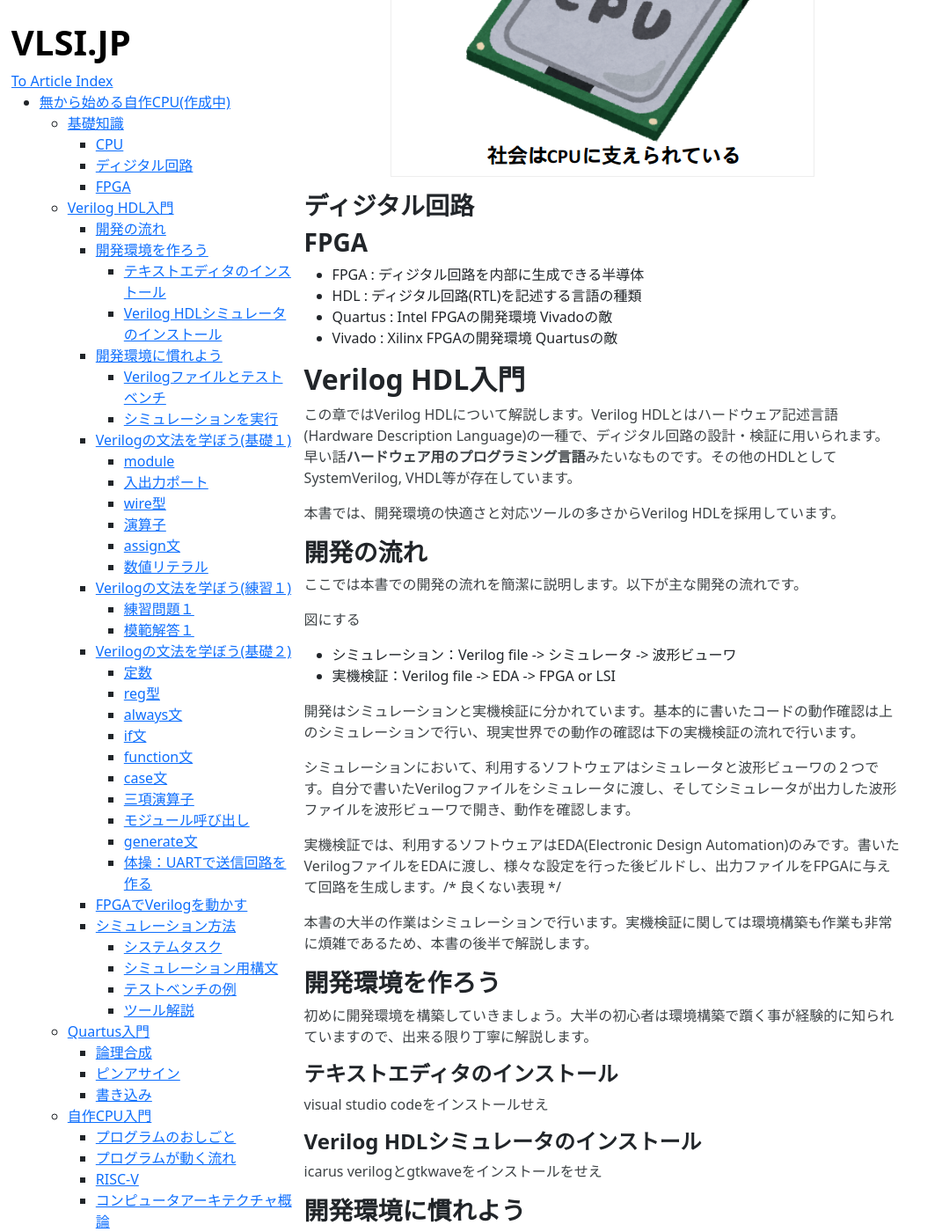
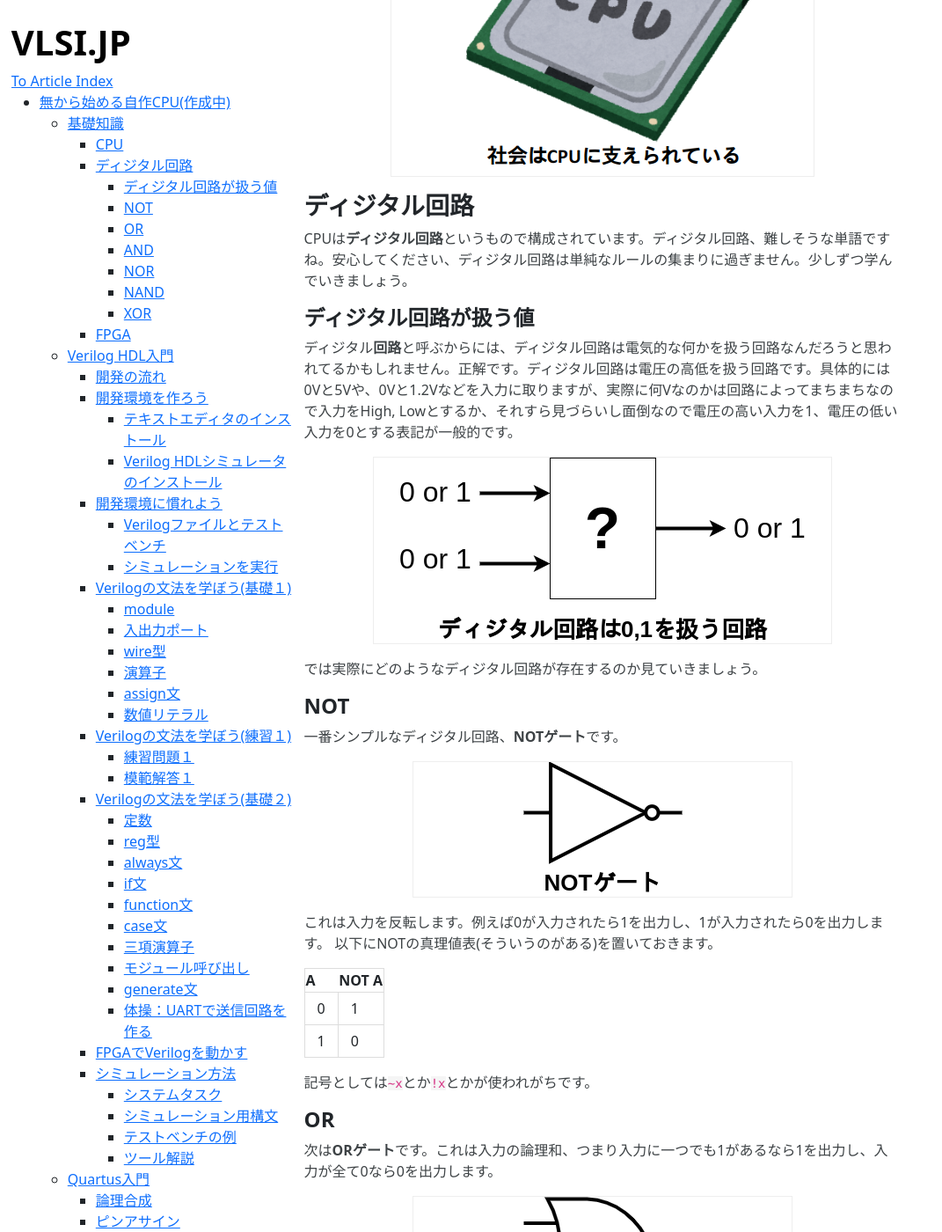
Before and after one commit to Cra2yPierr0t/Cra2yPierr0t.github.io, a Jekyll site: the page built from LetsMakeCPU.md, in a window 1280 px wide and 1400 px high, scrolled down 2314 px. Shown: the whole window at 88% size, without its empty margins (0-1071 px from the left). Built offline with Jekyll 4.4.1, drawn with Linux system fonts in a browser that asks for light colours; some of the changed text lies outside the part shown.

Commit message:
add not and or

```diff
--- a/LetsMakeCPU.md
+++ b/LetsMakeCPU.md
@@ -44,6 +44,54 @@ CPUとはCentral Processing Unit、中央演算装置の略で、石みたいな
 ![](https://raw.githubusercontent.com/Cra2yPierr0t/Cra2yPierr0t.github.io/master/images/LetsMakeCPU/world_of_cpu.png)
 
 ### ディジタル回路
+
+CPUは**ディジタル回路**というもので構成されています。ディジタル回路、難しそうな単語ですね。安心してください、ディジタル回路は単純なルールの集まりに過ぎません。少しずつ学んでいきましょう。
+
+#### ディジタル回路が扱う値
+
+ディジタル**回路**と呼ぶからには、ディジタル回路は電気的な何かを扱う回路なんだろうと思われてるかもしれません。正解です。ディジタル回路は電圧の高低を扱う回路です。具体的には0Vと5Vや、0Vと1.2Vなどを入力に取りますが、実際に何Vなのかは回路によってまちまちなので入力をHigh, Lowとするか、それすら見づらいし面倒なので電圧の高い入力を1、電圧の低い入力を0とする表記が一般的です。
+
+![](https://raw.githubusercontent.com/Cra2yPierr0t/Cra2yPierr0t.github.io/master/images/LetsMakeCPU/digital.png)
+
+では実際にどのようなディジタル回路が存在するのか見ていきましょう。
+
+#### NOT
+
+一番シンプルなディジタル回路、**NOTゲート**です。
+
+![](https://raw.githubusercontent.com/Cra2yPierr0t/Cra2yPierr0t.github.io/master/images/LetsMakeCPU/not.png)
+
+これは入力を反転します。例えば0が入力されたら1を出力し、1が入力されたら0を出力します。
+以下にNOTの真理値表(そういうのがある)を置いておきます。
+
+| A | NOT A |
+| -- | --- |
+| 0  |   1 |
+| 1  |   0 |
+
+記号としては`~x`とか`!x`とかが使われがちです。
+
+#### OR
+
+次は**ORゲート**です。これは入力の論理和、つまり入力に一つでも1があるなら1を出力し、入力が全て0なら0を出力します。
+
+![](https://raw.githubusercontent.com/Cra2yPierr0t/Cra2yPierr0t.github.io/master/images/LetsMakeCPU/or.png)
+
+真理値表は以下の通りです。
+
+| A | B | A AND B |
+| - | - | ------- |
+| 0 | 0 | 0 |
+| 0 | 1 | 1 |
+| 1 | 0 | 1 |
+| 1 | 1 | 1 |
+
+記号としては`a | b`が使われがちです。
+
+#### AND
+#### NOR
+#### NAND
+#### XOR
 
 ### FPGA
 
@@ -525,7 +573,9 @@ CPUはプログラムをどのように実行しているのでしょうか？CP
 現代では、プログラムは**コンパイラ**というソフトウェアによって**アセンブリ**という中間言語に変換され、そのアセンブリは**アセンブラ**というソフトウェアによって`011010101...`のようなバイナリに変換されます。
 CPUとってプログラムはこのバイナリになって初めて実行可能な形式になるというわけです。
 
-### RISC-V
+### 命令セットアーキテクチャ
+
+#### RISC-Vとは
 
 ### コンピュータアーキテクチャ概論
 
```
Also changed, not shown: images/LetsMakeCPU/digital.png (added), images/LetsMakeCPU/not.png (added), images/LetsMakeCPU/or.png (added).
